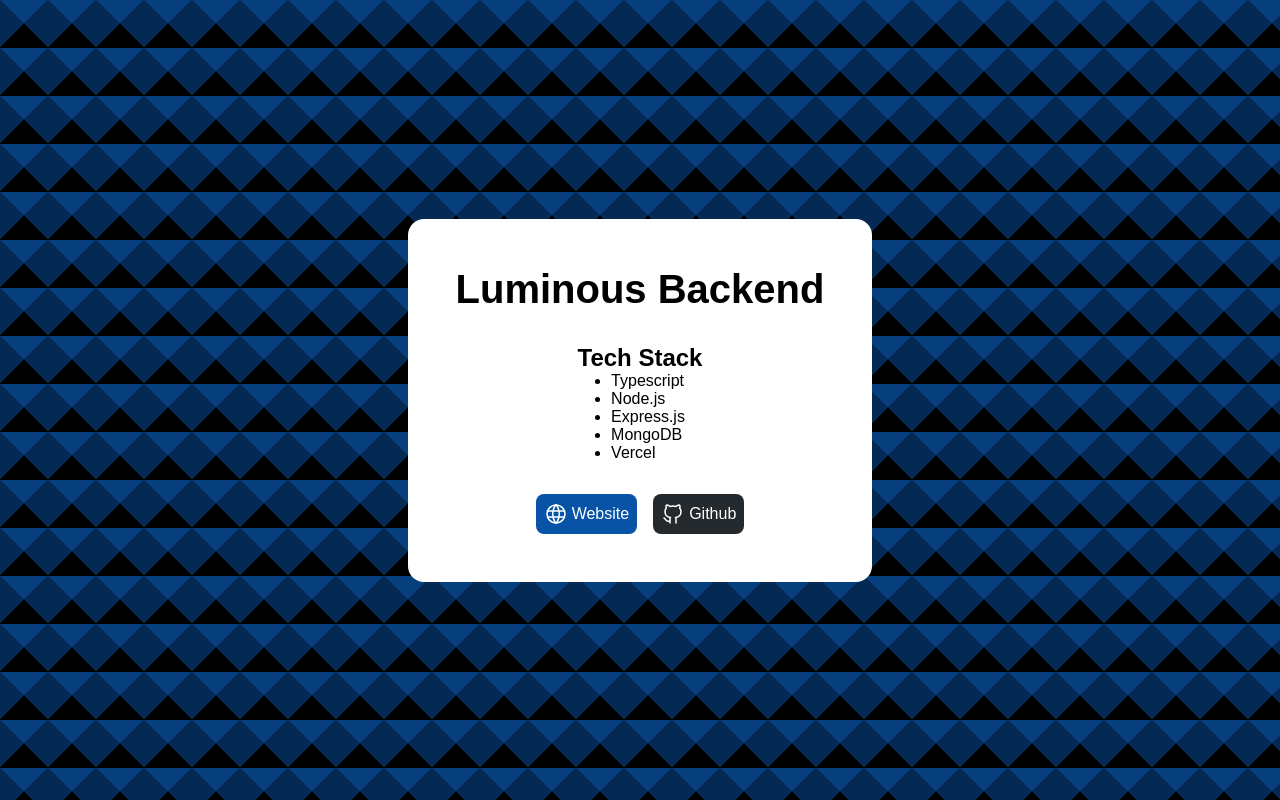
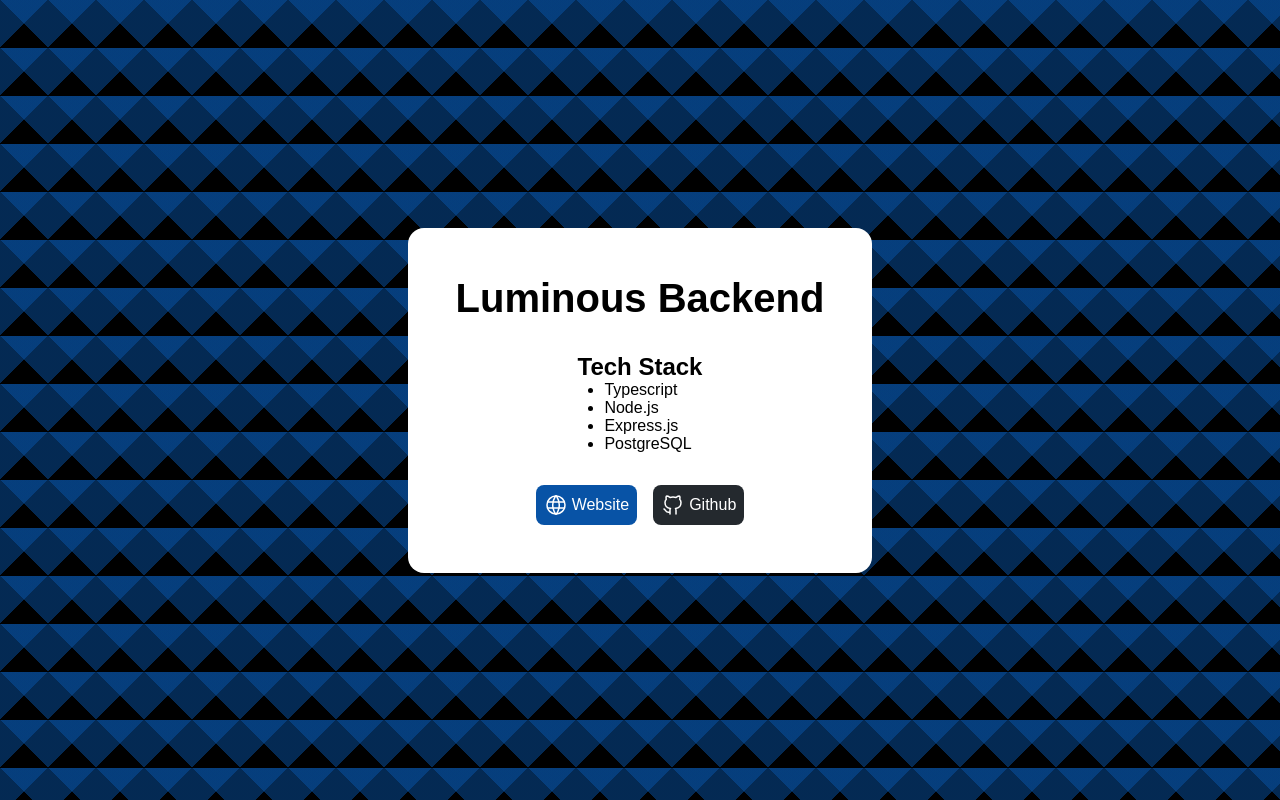
Before and after one commit to jihadable/luminous-be, a website: page src/views/index.html in a window 1280 px wide. Drawn offline with Linux system fonts and the light colour scheme; a web font is replaced by a local one.

Commit message:
change tech stack list

```diff
--- a/src/views/index.html
+++ b/src/views/index.html
@@ -19,8 +19,7 @@
                 <li>Typescript</li>
                 <li>Node.js</li>
                 <li>Express.js</li>
-                <li>MongoDB</li>
-                <li>Vercel</li>
+                <li>PostgreSQL</li>
             </ul>
         </div>
         <div class="links">
```
